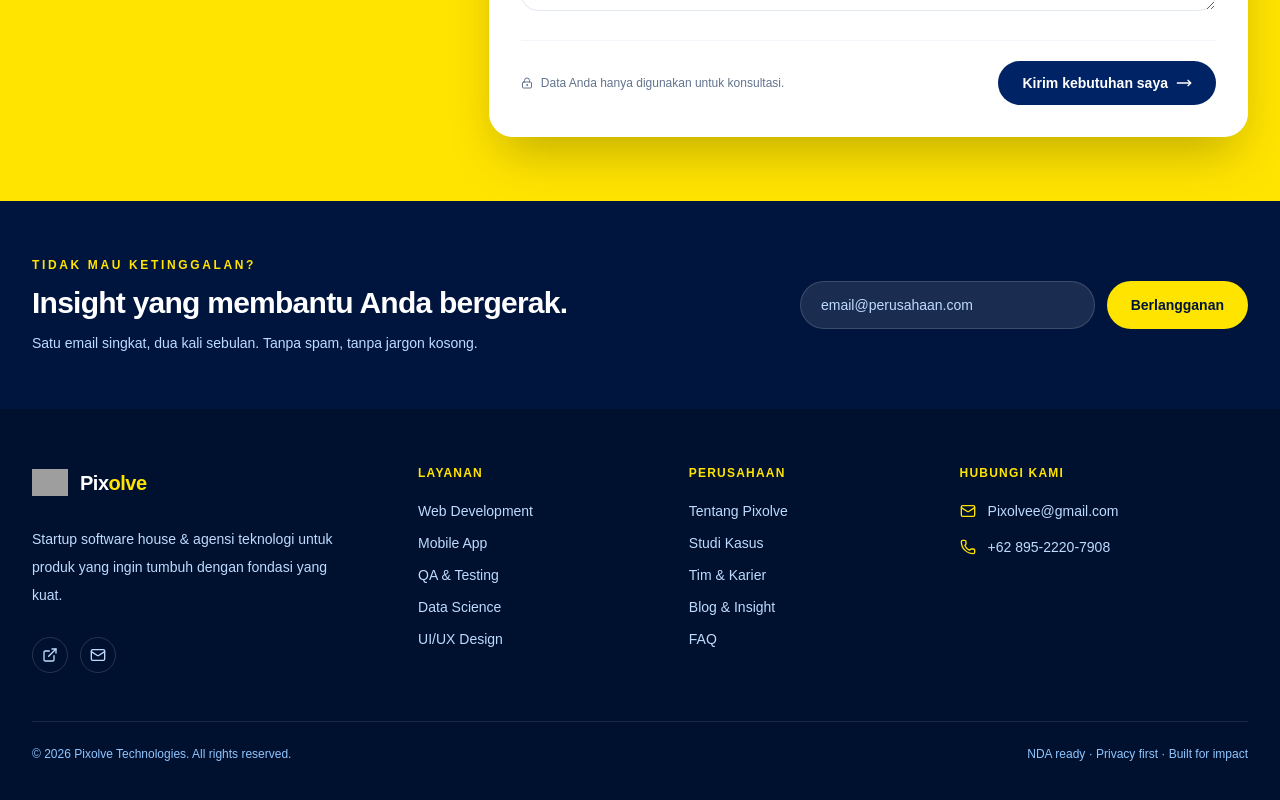
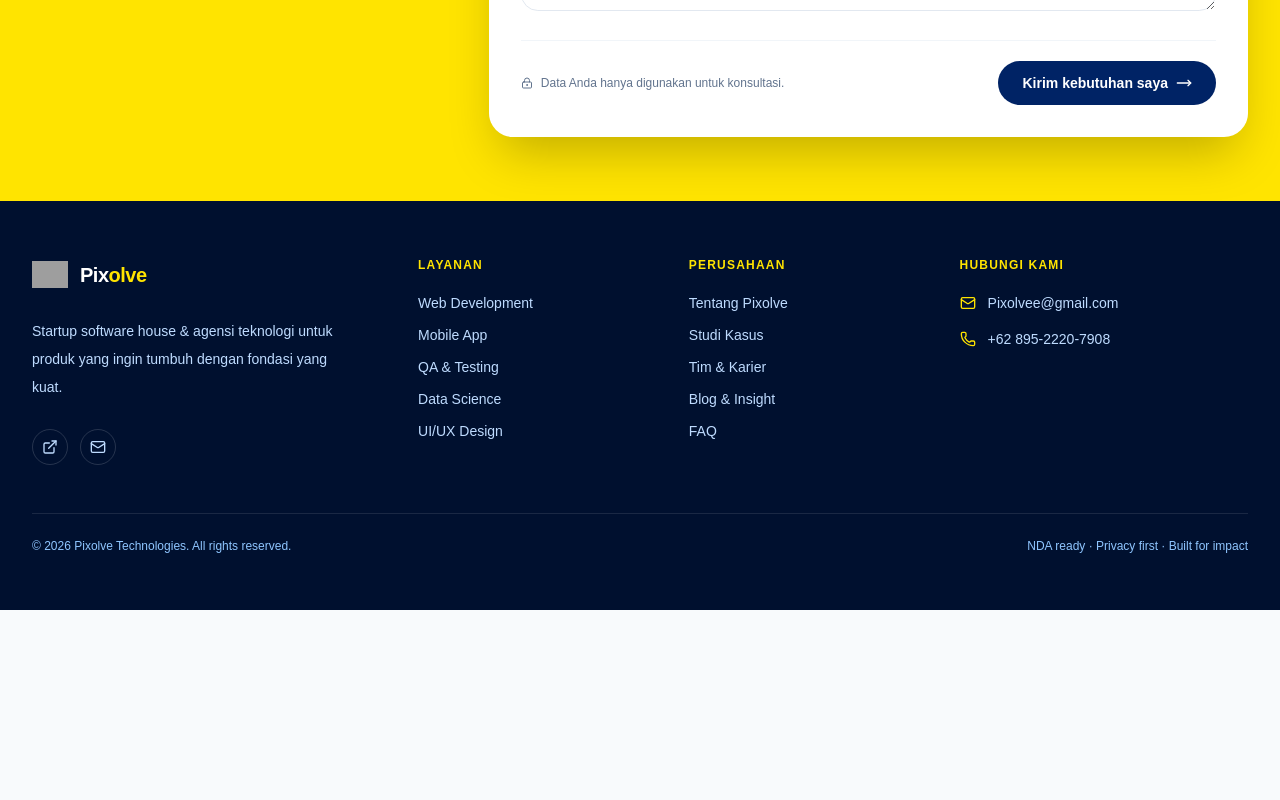
Before and after one commit to Pixolvee/Pixolve, a React (Vite) app: page / in a window 1280 px wide. Shown: the part 3692-4492 px from the top of the page. After the commit the page ends 4302 px from the top, so only its background shows below. Built offline with nearby package versions, Linux system fonts and the light colour scheme; grey boxes are pictures that could not be loaded.

Commit message:
Hapus section Newsletter dari beranda

```diff
--- a/src/pages/Home.tsx
+++ b/src/pages/Home.tsx
@@ -10,7 +10,7 @@ import { QuoteForm } from "@/components/sections/QuoteForm";
 import { Team } from "@/components/sections/Team";
 // import { Faq } from "@/components/sections/Faq";
 // import { Blog } from "@/components/sections/Blog";
-import { Newsletter } from "@/components/sections/Newsletter";
+// import { Newsletter } from "@/components/sections/Newsletter";
 
 export default function Home() {
   return (
@@ -25,7 +25,6 @@ export default function Home() {
         <Team />
         {/* <Faq /> */}
         <QuoteForm />
-        <Newsletter />
       </main>
       <Footer />
       <WhatsappWidget />
```
